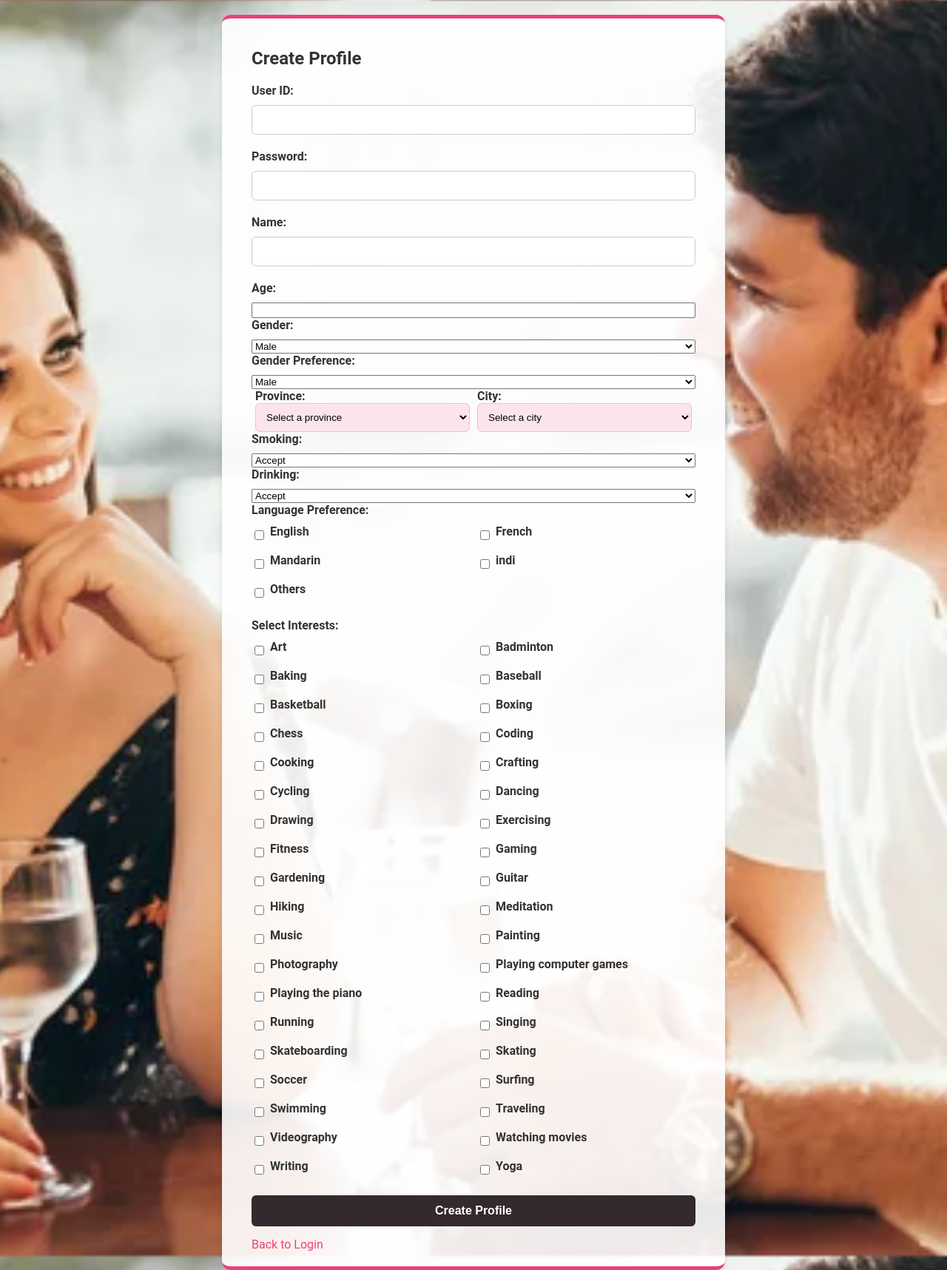
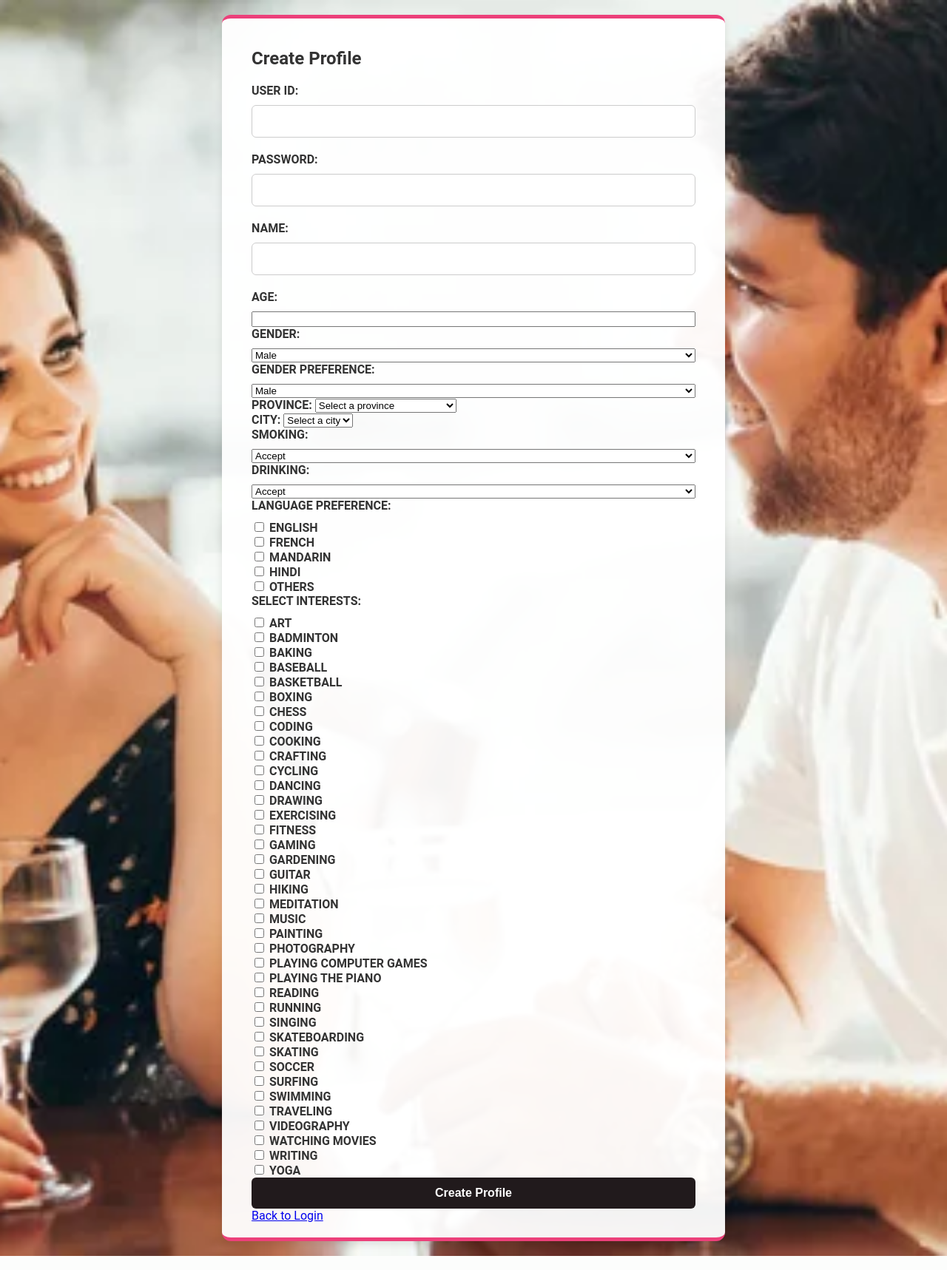
Before and after one commit to eren006/hello_flask, a Flask app: page /create in a window 1280 px wide. Shown: the whole page at 74% size. Run offline with Flask 3, Linux system fonts and the light colour scheme.

Commit message:
manage details

```diff
--- a/static/styles.css
+++ b/static/styles.css
@@ -1,19 +1,19 @@
-body, html {
+/* General Styles */
+html, body {
     margin: 0;
     padding: 0;
     height: 100%;
     font-family: 'Roboto', sans-serif;
+    background: url('/static/background.jpg') no-repeat center center fixed;
+    background-size: cover;
+    color: white;
+    overflow-x: hidden;
+    display: flex;
+    flex-direction: column;
+    justify-content: space-between;
 }
 
-body {
-    background: url('/static/background.jpg') no-repeat center center fixed;
-    background-size: cover;
-    display: flex;
-    flex-direction: column;
-    color: white;
-    overflow-x: hidden;
-}
-
+/* Header Styles */
 header {
     width: 100%;
     padding: 20px 0;
@@ -21,9 +21,10 @@ header {
     top: 0;
     left: 0;
     right: 0;
-    background-color: rgba(0, 0, 0, 0.5); /* Semi-transparent background */
+    background-color: rgba(0, 0, 0, 0.7); /* Darker semi-transparent background */
     z-index: 10;
     text-align: center;
+    box-shadow: 0 2px 8px rgba(0, 0, 0, 0.3); /* Slight shadow for depth */
 }
 
 .header-bar {
@@ -39,6 +40,7 @@ header h1 {
     font-size: 24px;
     font-weight: bold;
     margin: 0;
+    text-transform: uppercase; /* Uppercase for a more formal look */
 }
 
 header nav a {
@@ -66,10 +68,9 @@ header nav a.create-profile-button {
 
 header nav a.create-profile-button:hover {
     background-color: #d81b60; /* Darker pink on hover */
-    color: white;
 }
 
-
+/* Hero Section */
 .hero-section {
     height: 100vh;
     display: flex;
@@ -78,7 +79,7 @@ header nav a.create-profile-button:hover {
     text-align: center;
     padding: 20px;
     box-sizing: border-box;
-    color: #ec407a; /* Same pink color as the button */
+    color: #ec407a; /* Matching pink color for consistency */
     font-weight: bold;
 }
 
@@ -86,6 +87,7 @@ header nav a.create-profile-button:hover {
     font-size: 48px;
     line-height: 1.2;
     font-weight: 700;
+    text-transform: uppercase; /* Uppercase for a stronger statement */
 }
 
 .hero-section p {
@@ -93,15 +95,16 @@ header nav a.create-profile-button:hover {
     margin-top: 20px;
 }
 
+/* Form Styles */
 .content {
     width: 100%;
     max-width: 600px;
     margin: 0 auto;
     padding: 40px 20px;
-    background-color: rgba(255, 255, 255, 0.9); /* Slightly transparent white background for content */
+    background-color: rgba(255, 255, 255, 0.95); /* Slightly more opaque background for clarity */
     border-radius: 12px;
     color: #333;
-    box-shadow: 0 4px 12px rgba(0, 0, 0, 0.1);
+    box-shadow: 0 6px 20px rgba(0, 0, 0, 0.15); /* Stronger shadow for a more defined look */
 }
 
 form {
@@ -113,133 +116,44 @@ form label {
     margin-bottom: 10px;
     color: #333;
     font-weight: bold;
+    text-transform: uppercase; /* Uppercase labels for a clean, modern look */
 }
 
 form input[type="text"], form input[type="password"] {
-    padding: 10px;
+    padding: 12px;
     margin-bottom: 20px;
     border-radius: 6px;
     border: 1px solid #ccc;
     box-sizing: border-box;
     font-size: 16px;
+    transition: border-color 0.3s ease;
+}
+
+form input[type="text"]:focus, form input[type="password"]:focus {
+    border-color: #ec407a; /* Highlight border on focus */
+    outline: none;
 }
 
 form button {
-    padding: 12px;
-    background-color: #333;
+    padding: 14px;
+    background-color: #131112;
     color: white;
     border: none;
     border-radius: 6px;
     font-size: 18px;
     cursor: pointer;
+    transition: background-color 0.3s ease;
+    font-weight: bold;
 }
 
 form button:hover {
-    background-color: #555;
-}
-
-footer {
-    text-align: center;
-    padding: 20px;
-    background-color: rgba(0, 0, 0, 0.5);
-    color: white;
-}
-
-
-a.create-profile-button, a.back-to-login-button {
-    color: #ec407a; /* Pink for links */
-    text-decoration: none;
-    margin-top: 15px;
-    z-index: 4; /* Ensure links are above other content */
-}
-
-a.create-profile-button:hover, a.back-to-login-button:hover {
-    text-decoration: underline;
-}
-
-/* Interest Grid Styling */
-.interests-grid {
-    display: grid;
-    grid-template-columns: repeat(2, 1fr); /* Two columns */
-    gap: 10px; /* Space between checkboxes */
-    margin-bottom: 20px;
-    text-align: left;
-    z-index: 4; /* Ensure the interests grid is above the background hover */
-}
-
-.interest-item {
-    display: flex;
-    align-items: center;
-    z-index: 4; /* Ensure each interest item is above other content */
-}
-
-.interest-item input[type="checkbox"] {
-    margin-right: 8px;
-    z-index: 4; /* Ensure the checkboxes are above other content */
-}
-
-/* Language Grid Styling */
-.languages-grid {
-    display: grid;
-    grid-template-columns: repeat(2, 1fr); /* Two columns */
-    gap: 10px; /* Space between checkboxes */
-    margin-bottom: 20px;
-    text-align: left;
-    z-index: 4; /* Ensure the languages grid is above the background hover */
-}
-
-.language-item {
-    display: flex;
-    align-items: center;
-    z-index: 4; /* Ensure each language item is above other content */
-}
-
-.language-item input[type="checkbox"] {
-    margin-right: 8px;
-    z-index: 4; /* Ensure the checkboxes are above other content */
-}
-
-/* Location Select Styling */
-.location-group {
-    display: flex;
-    justify-content: space-between;
-    width: 100%;
-    z-index: 5; /* Ensure the location group is above other content */
-}
-
-.location-item {
-    flex: 1;
-    padding: 0 5px;
-    z-index: 5; /* Ensure the location items are above other content */
-}
-
-.location-item select {
-    width: 100%;
-    padding: 10px;
-    border: 1px solid #f8bbd0; /* Light pink border */
-    border-radius: 6px;
-    background-color: #fce4ec; /* Very light pink background */
-    box-sizing: border-box;
-    display: block; /* Ensure dropdown is visible */
-    z-index: 5; /* Ensure location dropdowns are above other content */
-}
-
-/* General content styling */
-.create-container.content {
-    background-color: rgba(255, 255, 255, 0.9); /* Slightly transparent white background */
-    padding: 20px 40px; /* Added padding for space inside the container */
-    margin: 20px auto; /* Center the container horizontally with auto margin */
-    border-radius: 12px; /* Rounded corners for a softer look */
-    box-shadow: 0 4px 8px rgba(0, 0, 0, 0.1); /* Subtle shadow for depth */
-    border-top: 5px solid #ec407a; /* Pink top border */
-    border-bottom: 5px solid #ec407a; /* Pink bottom border */
-    max-width: 600px; /* Set a maximum width for the container */
+    background-color: #d81b60;
 }
 
 button[type="submit"] {
     width: 100%;
     padding: 12px;
-    background-color: #342a2d; /* 初始粉红色背景 */
+    background-color: #211a1c;
     color: white;
     border: none;
     border-radius: 6px;
@@ -250,12 +164,32 @@ button[type="submit"] {
 }
 
 button[type="submit"]:hover {
-    background: linear-gradient(45deg, #ff9a9e, #fecfef); /* 渐变粉红色 */
-    color: white;
+    background: linear-gradient(45deg, #ff9a9e, #fecfef);
     transition: background 0.5s ease;
 }
 
 button[type="submit"]:focus {
     outline: none;
-    box-shadow: 0 0 10px rgba(236, 64, 122, 0.5); /* 聚焦时的阴影效果 */
+    box-shadow: 0 0 10px rgba(236, 64, 122, 0.5);
 }
+
+/* Footer Styles */
+footer {
+    text-align: center;
+    padding: 20px;
+    background-color: rgba(0, 0, 0, 0.7);
+    color: white;
+    box-shadow: 0 -2px 8px rgba(0, 0, 0, 0.3); /* Top shadow to anchor the footer */
+}
+
+/* Content Container Styling */
+.create-container.content {
+    background-color: rgba(255, 255, 255, 0.95);
+    padding: 20px 40px;
+    margin: 20px auto;
+    border-radius: 12px;
+    box-shadow: 0 4px 12px rgba(0, 0, 0, 0.1);
+    border-top: 5px solid #ec407a;
+    border-bottom: 5px solid #ec407a;
+    max-width: 600px;
+}
--- a/templates/create.html
+++ b/templates/create.html
@@ -138,7 +138,7 @@
                 </div>
                 <div class="language-item">
                     <input type="checkbox" id="hindi" name="languages" value="hindi">
-                    <label for="hindi">indi</label>
+                    <label for="hindi">Hindi</label>
                 </div>
                 <div class="language-item">
                     <input type="checkbox" id="other" name="languages" value="other">
--- a/templates/login.html
+++ b/templates/login.html
@@ -5,7 +5,7 @@
 {% block content %}
 <div class="login-container">
     <form method="POST" action="{{ url_for('login') }}">
-        <h2>Login</h2>
+        <h2>Login to Rotmantic</h2>
         <label for="username">Username:</label>
         <input type="text" id="username" name="username" required>
 
```
Also changed, not shown: test.py (deleted, +0 -41 lines).
